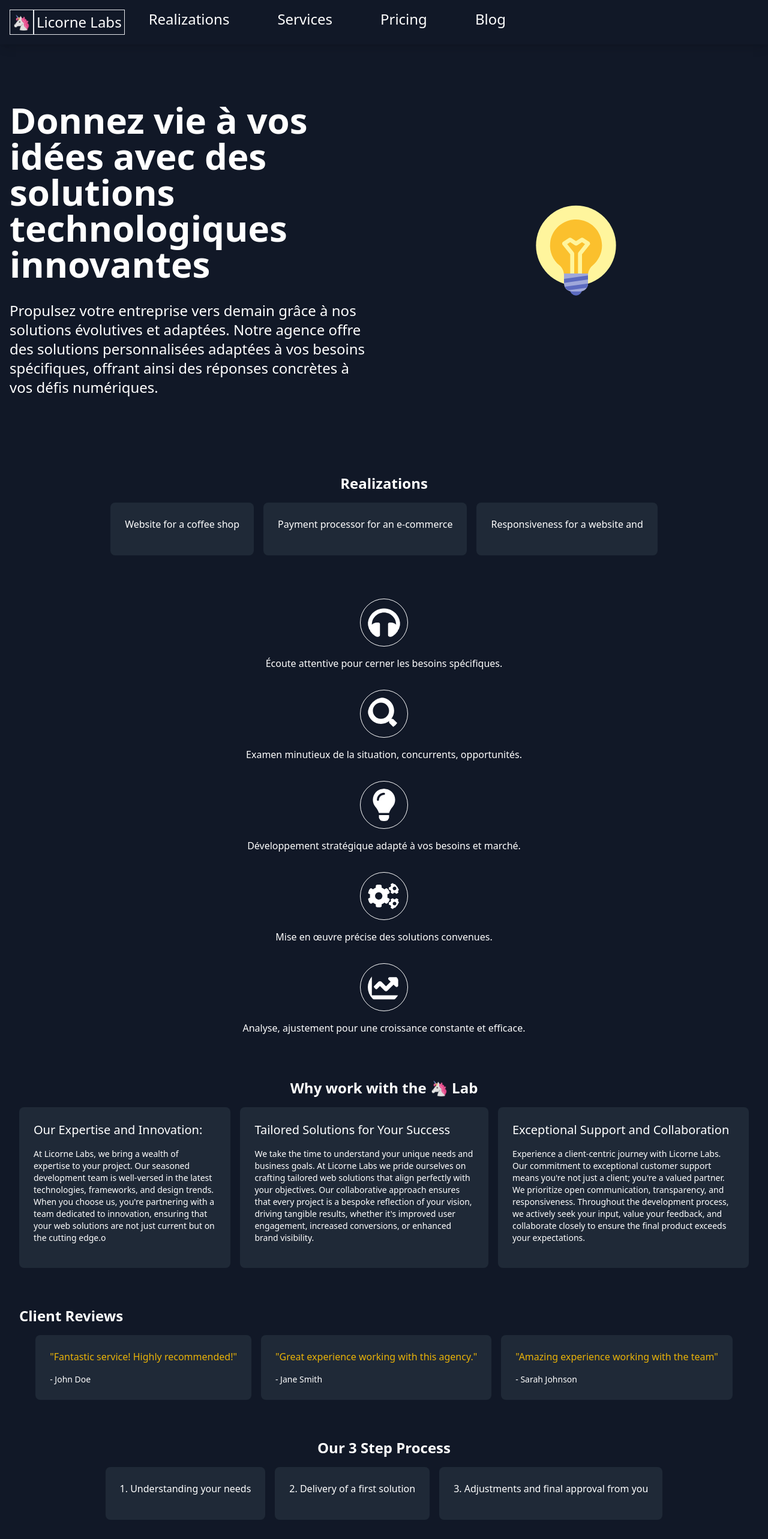
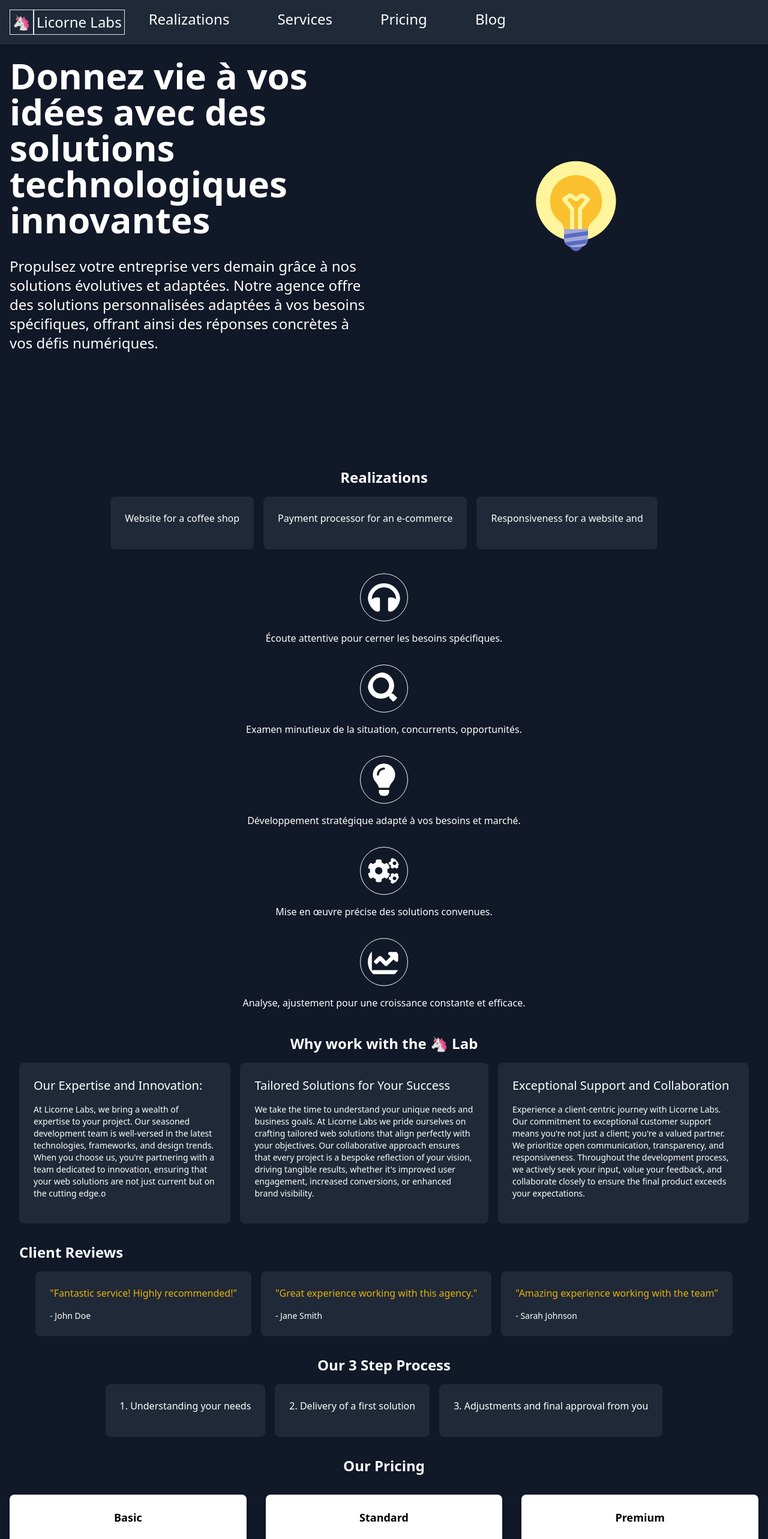
Before and after one commit to code-amin/AgenceX, a React (Create React App) app in the folder agence/: page / in a window 1280 px wide. Shown: the top 2566 px of the page at 60% size. Built offline with nearby package versions, Linux system fonts and the light colour scheme.

Commit message:
fixed sliding menu and header overlap

```diff
--- a/agence/src/App.js
+++ b/agence/src/App.js
@@ -21,8 +21,8 @@ const App = () => {
       <Reviews />
       <Process />
       <Pricing />
+      <Socials />
       <Footer />
-      <Socials />
       <Blog />
     </>
   );
--- a/agence/src/Arguments.js
+++ b/agence/src/Arguments.js
@@ -1,6 +1,6 @@
 const Arguments = () => {
   return (
-    <div className="bg-gray-900 text-white p-8">
+    <div className="bg-gray-900 text-white px-8">
       <h2 className="text-2xl font-bold text-center mb-4">
         Why work with the 🦄 Lab{" "}
       </h2>
--- a/agence/src/Footer.js
+++ b/agence/src/Footer.js
@@ -6,7 +6,7 @@ const Footer = () => {
     <footer id="sitemap" className="bg-gray-800 text-white p-4">
       <div className="container mx-auto flex flex-col items-center">
         <div className="mb-4">
-          <p>🦄 Licorne Labs &copy; 2023</p>
+          <p>🦄 Licorne Labs &copy; 2024</p>
         </div>
         <div className="flex space-x-4">
           <a href="#home" className="hover:text-gray-300">
--- a/agence/src/Header.js
+++ b/agence/src/Header.js
@@ -9,11 +9,11 @@ const Header = () => {
   };
 
   return (
-    <header className="HEADER w-full p-4 text-2xl relative flex text-white bg-gray-900 shadow-lg transition-transform">
+    <header className="HEADER w-full p-4 text-2xl fixed flex text-white bg-gray-800 shadow-lg transition-transform">
       <div className="flex-1 md:hidden"></div>
       <nav
-        className={`MENU absolute top-16 right-0 translate-transition h-[100vh] w-5/6 bg-gray-900 drop-shadow-2xl ease-in-out duration-300 ${
-          isMenuOpen ? "visible" : "hidden"
+        className={`MENU h-screen fixed top-16 transition-all w-5/6 p-3 bg-gray-800 drop-shadow-2xl duration-500 ${
+          isMenuOpen ? "right-0" : "-right-full"
         }  `}
       >
         <ul className="pt-4">
@@ -76,7 +76,7 @@ const Header = () => {
 
       <RxHamburgerMenu
         className={
-          "HAMBURGER flex-0 ml-10 transform transition-transform duration-500 ease-in-out md:hidden " +
+          "HAMBURGER flex-0 ml-10 transition-all duration-500 ease-in-out md:hidden " +
           (isMenuOpen ? "rotate-90 " : "rotate-0 ")
         }
         size="32px"
--- a/agence/src/Process.js
+++ b/agence/src/Process.js
@@ -1,6 +1,6 @@
 const Process = () => {
   return (
-    <div id="process" className="bg-gray-900 text-white p-8">
+    <div id="process" className="bg-gray-900 text-white px-8">
       <h2 className="text-2xl font-bold text-center mb-4">
         Our 3 Step Process
       </h2>
--- a/agence/src/Realizations.js
+++ b/agence/src/Realizations.js
@@ -1,6 +1,6 @@
 const Realizations = () => {
   return (
-    <div id="realizations" className="bg-gray-900 text-white p-8">
+    <div id="realizations" className="bg-gray-900 text-white px-8 pt-24">
       <h2 className="text-2xl font-bold text-center mb-4">Realizations </h2>
       <div className="flex flex-col md:flex-row gap-4 justify-center">
         <div className="bg-gray-800 p-6 rounded-lg">
@@ -13,7 +13,8 @@ const Realizations = () => {
         </div>
         <div className="bg-gray-800 p-6 rounded-lg">
           <p className="text-white-500 mb-4">
-Responsiveness for a website and           </p>
+            Responsiveness for a website and{" "}
+          </p>
         </div>
       </div>
     </div>
```
